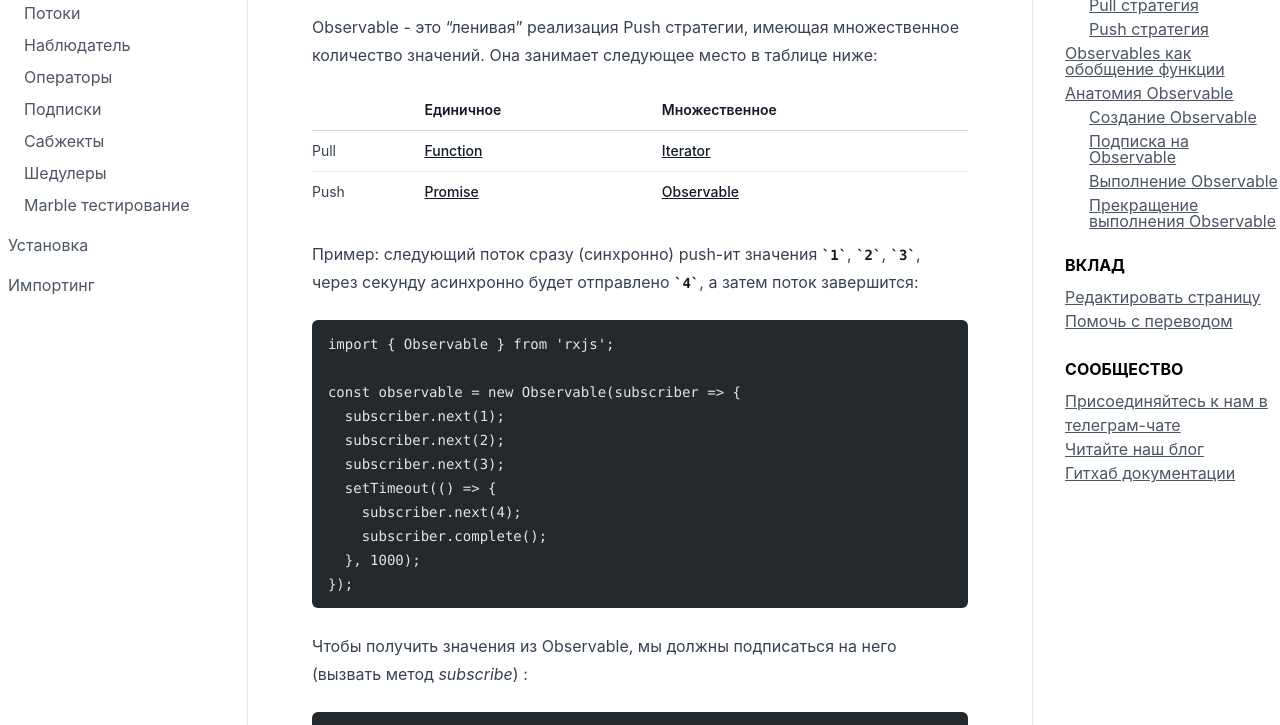
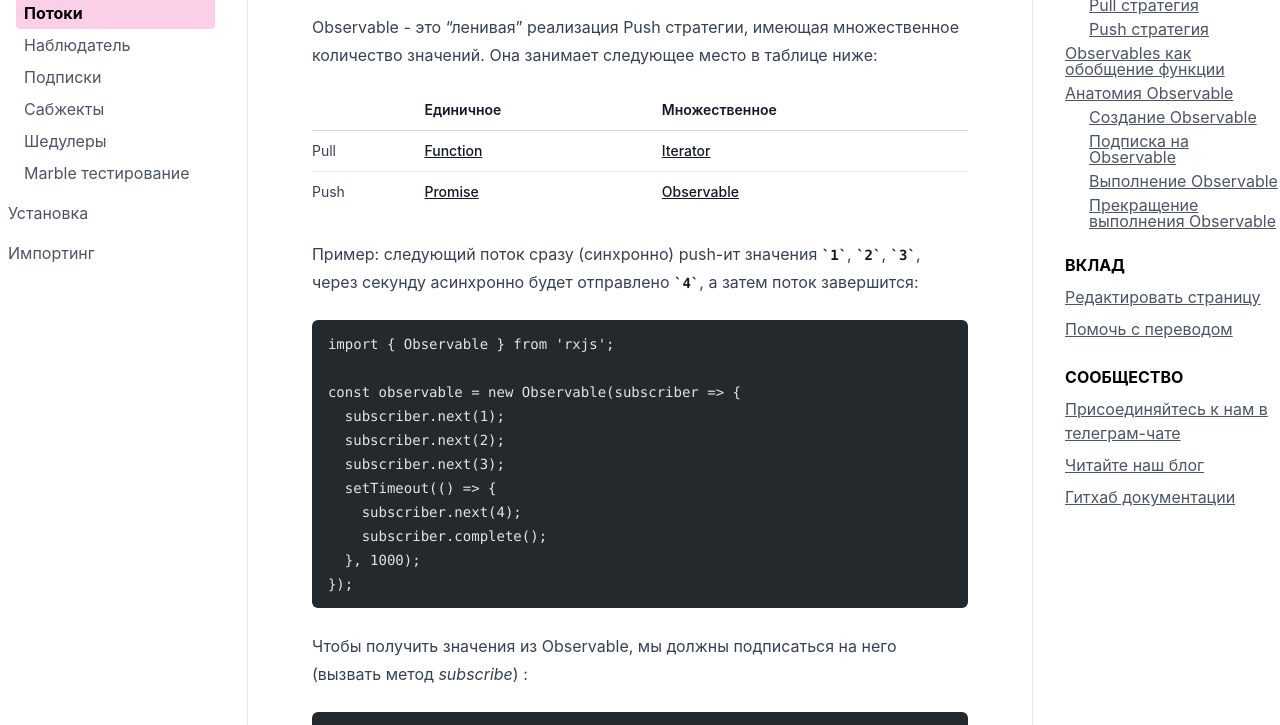
Before and after one commit to learnrxjs/lrnrxjs, an Astro site in the folder projects/lrnrxjs-core/: page /guide/observables in a window 1280 px wide. Shown: the part 168-893 px from the top of the page. Built offline with nearby package versions, Linux system fonts and the light colour scheme; Astro itself is replaced by a stand-in of ours; some packages are replaced by stand-ins of ours; code samples lack their colours.

Commit message:
feat: Главное меню вынесено в отдельный компонент

```diff
--- a/projects/lrnrxjs-core/src/components/index.ts
+++ b/projects/lrnrxjs-core/src/components/index.ts
@@ -2,3 +2,4 @@ export * from "./header"
 export * from "./icon"
 export * from "./footer"
 export * from "./counter"
+export * from "./sidebar-menu"
--- /dev/null
+++ b/projects/lrnrxjs-core/src/components/sidebar-menu.tsx
@@ -0,0 +1,38 @@
+import { For, mergeProps } from "solid-js"
+import { mainSidebarMenu } from "../data"
+import type { MenuItem } from "../models"
+
+type Props = {
+  links?: readonly MenuItem[]
+  currentPageUrl: URL
+}
+
+const defaultProps: Partial<Props> = {
+  links: mainSidebarMenu
+}
+
+export function SidebarMenu(props: Props) {
+  const { links, currentPageUrl } = mergeProps(defaultProps, props)
+  const pathName: string = currentPageUrl.pathname
+
+  return <ul class="flex flex-col gap-2">
+    <For each={ links }>{(groupOrLink) => {
+      if (groupOrLink.type === "GROUP") {
+        return <details open={ groupOrLink.opened }>
+          <summary class="font-bold uppercase select-none cursor-pointer">{ groupOrLink.title }</summary>
+          <ul class="pl-4">
+            <For each={ groupOrLink.links }>{(link) => {
+              return <li>
+                <a class="sidebar-link" classList={{ "is-active": link.url.endsWith(pathName) }} href={ link.url }>{ link.title }</a>
+              </li>
+            }}</For>
+          </ul>
+        </details>
+      }
+
+      return <li>
+        <a class="sidebar-link" classList={{ "is-active": groupOrLink.url.endsWith(pathName) }} href={ groupOrLink.url }>{ groupOrLink.title }</a>
+      </li>
+    }}</For>
+  </ul>
+}
--- a/projects/lrnrxjs-core/src/data/header.ts
+++ b/projects/lrnrxjs-core/src/data/header.ts
@@ -1,4 +1,4 @@
-import { MenuLink } from "../models"
+import type { MenuLink } from "../models"
 
 export const HEADER_MENU_LINKS: readonly MenuLink[] = [
   {
--- a/projects/lrnrxjs-core/src/data/index.ts
+++ b/projects/lrnrxjs-core/src/data/index.ts
@@ -1 +1,2 @@
 export * from "./header"
+export * from "./sidebars"
--- /dev/null
+++ b/projects/lrnrxjs-core/src/data/sidebars.ts
@@ -0,0 +1,20 @@
+import type { MenuItem } from "./../models"
+
+export const mainSidebarMenu: readonly MenuItem[] = [
+  {
+    type: "GROUP",
+    title: "Обзор",
+    opened: true,
+    links: [
+      { type: "LINK", title: "Введение", url: "/guide/overview" },
+      { type: "LINK", title: "Потоки", url: "/guide/observables" },
+      { type: "LINK", title: "Наблюдатель", url: "/guide/observer" },
+      { type: "LINK", title: "Подписки", url: "/guide/subscription" },
+      { type: "LINK", title: "Сабжекты", url: "/guide/subject" },
+      { type: "LINK", title: "Шедулеры", url: "/guide/scheduler" },
+      { type: "LINK", title: "Marble тестирование", url: "/guide/testing/marble-testing" },
+    ]
+  },
+  { type: "LINK", title: "Установка", url: "/guide/installation" },
+  { type: "LINK", title: "Импортинг", url: "/guide/importing" },
+]
--- a/projects/lrnrxjs-core/src/layouts/content.layout.astro
+++ b/projects/lrnrxjs-core/src/layouts/content.layout.astro
@@ -3,12 +3,14 @@ import { Debug } from "astro/components"
 import type { MDXLayoutProps } from "astro"
 import type { MenuItem } from "../models";
 import PageLayout from "./page.layout.astro"
+import { SidebarMenu } from "../components"
 
 type Props = MDXLayoutProps<{
   title: string;
 }>;
 
 const { frontmatter, headings } = Astro.props as Props
+const currentUrl: URL = Astro.url
 export const menuSidebarLinks: readonly MenuItem[] = [
   {
     type: "GROUP",
@@ -74,45 +76,7 @@ export const menuSidebarLinks: readonly MenuItem[] = [
   <main class="sm:grid sm:grid-cols-[1fr_1fr_1fr] items-stretch justify-center">
     <aside class="hidden sm:block border-r py-12 pr-8">
       <div>
-        <ul class="flex flex-col gap-2">
-          <li>
-            <details open="">
-              <summary class="font-bold uppercase select-none cursor-pointer">Обзор</summary>
-              <ul class="pl-4">
-                <li>
-                  <a class="sidebar-link is-active" href="/guide/overview">Введение</a>
-                </li>
-                <li>
-                  <a class="sidebar-link" href="/guide/observables">Потоки</a>
-                </li>
-                <li>
-                  <a class="sidebar-link" href="/guide/observer">Наблюдатель</a>
-                </li>
-                <li>
-                  <a class="sidebar-link" href="/guide/operators">Операторы</a>
-                </li>
-                <li>
-                  <a class="sidebar-link" href="/guide/subscription">Подписки</a>
-                </li>
-                <li>
-                  <a class="sidebar-link" href="/guide/subject">Сабжекты</a>
-                </li>
-                <li>
-                  <a class="sidebar-link" href="/guide/schediler">Шедулеры</a>
-                </li>
-                <li>
-                  <a class="sidebar-link" href="/guide/testing/marble-testing">Marble тестирование</a>
-                </li>
-              </ul>
-            </details>
-          </li>
-          <li>
-            <a class="sidebar-link" href="/guide/installation">Установка</a>
-          </li>
-          <li>
-            <a class="sidebar-link" href="/guide/importing">Импортинг</a>
-          </li>
-        </ul>
+        <SidebarMenu currentPageUrl={ currentUrl } />
       </div>
     </aside>
 
@@ -156,7 +120,7 @@ export const menuSidebarLinks: readonly MenuItem[] = [
         <div>
           <h2 class="font-bold uppercase mb-2 text-black">Вклад</h2>
 
-          <ul>
+          <ul class="flex flex-col gap-2">
             <li><a class="like-link" href="">Редактировать страницу</a></li>
             <li><a class="like-link" href="">Помочь с переводом</a></li>
           </ul>
@@ -165,7 +129,7 @@ export const menuSidebarLinks: readonly MenuItem[] = [
         <div>
           <h2 class="font-bold uppercase mb-2 text-black">Сообщество</h2>
 
-          <ul>
+          <ul class="flex flex-col gap-2">
             <li>
               <a class="like-link" href=""
                 >Присоединяйтесь к нам в телеграм-чате</a
--- a/projects/lrnrxjs-core/src/models/menu.ts
+++ b/projects/lrnrxjs-core/src/models/menu.ts
@@ -1,6 +1,7 @@
 export interface MenuGroup {
   type: "GROUP"
   title: string
+  opened: boolean
   links: readonly MenuLink[]
 }
 
```
